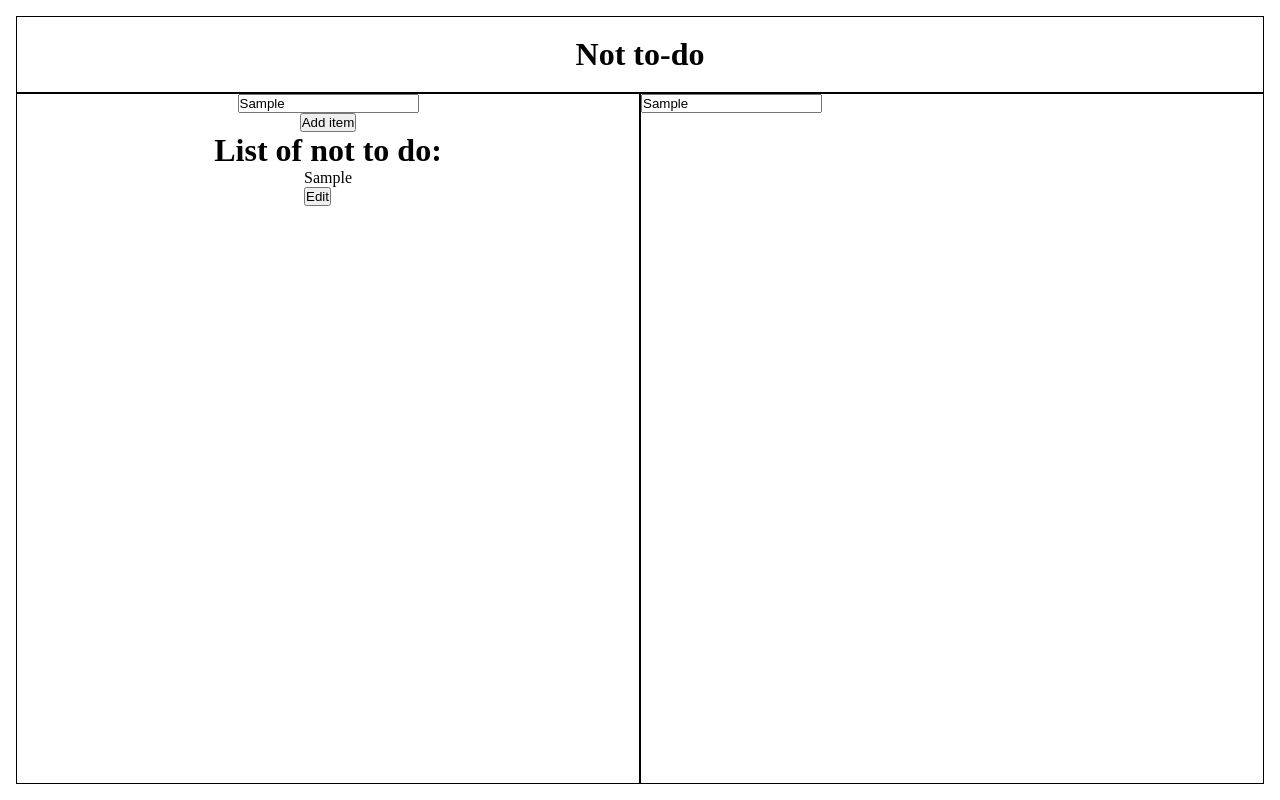
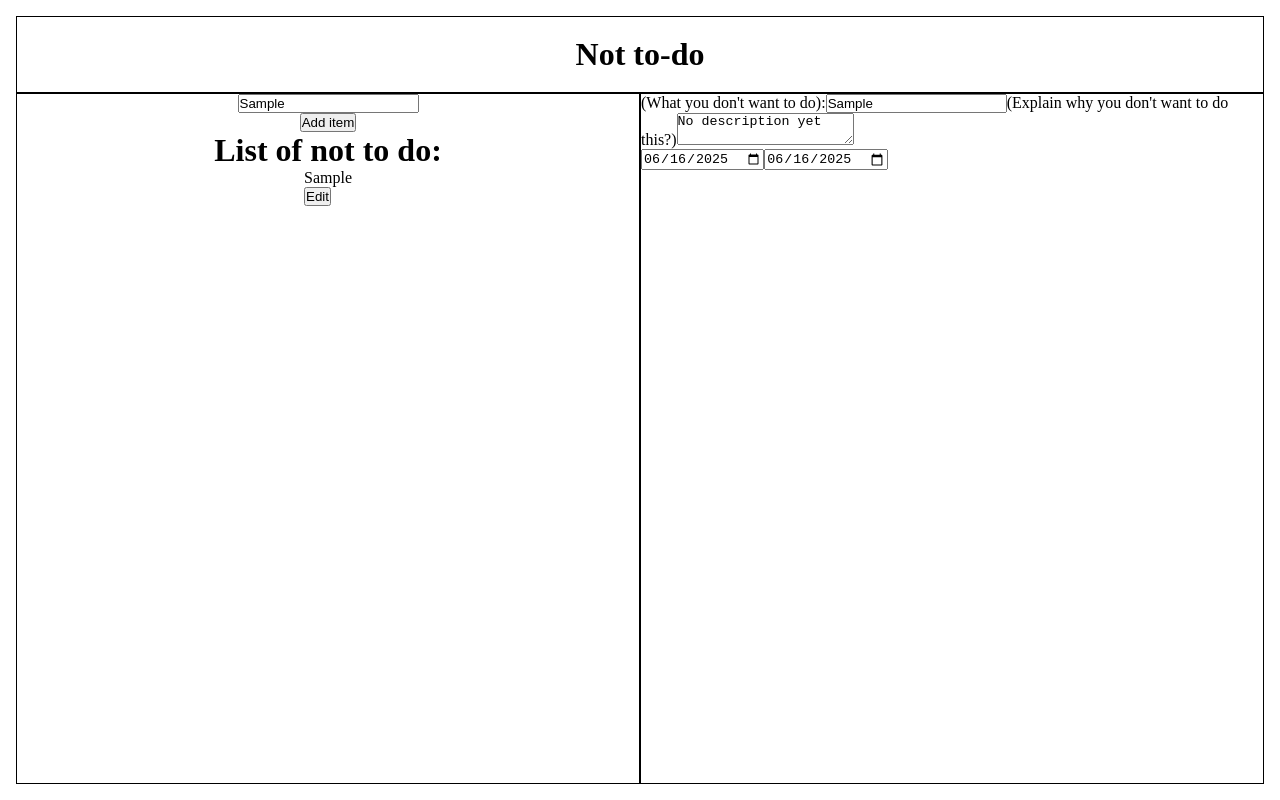
Before and after one commit to WenardKen57/react-basic-todo, a React (Vite) app: page / in a window 1280 px wide. Both pictures are taken after typing "Sample" into the empty fields and a click on the button "Add item". Built offline with nearby package versions, Linux system fonts and the light colour scheme.

Commit message:
Add item description, startDate, endDate

```diff
--- a/src/components/Item.jsx
+++ b/src/components/Item.jsx
@@ -1,6 +1,6 @@
 function Item({ children, handleItemSelect, id }) {
   return (
-    <div id={id}>
+    <div id={id} className="item">
       <li onClick={handleItemSelect}>{children}</li>
       <button onClick={handleItemSelect}>Edit</button>
     </div>
--- a/src/components/ItemEditDetails.jsx
+++ b/src/components/ItemEditDetails.jsx
@@ -7,16 +7,87 @@ function ItemEditDetails({ list, setList, children }) {
     setList(updatedList);
   }
 
+  function handleItemDescription(event) {
+    const updatedList = list.map((item) =>
+      item.id === children ? { ...item, description: event.target.value } : item
+    );
+
+    setList(updatedList);
+  }
+
+  function handleItemStartDate(event) {
+    const updatedList = list.map((item) =>
+      item.id === children ? { ...item, startDate: event.target.value } : item
+    );
+
+    setList(updatedList);
+  }
+
+  function handleItemEndDate(event) {
+    const updatedList = list.map((item) =>
+      item.id === children ? { ...item, endDate: event.target.value } : item
+    );
+
+    setList(updatedList);
+  }
+
   function findItem(id) {
     return list.find((item) => item.id === id);
   }
 
+  function formatDate(date) {
+    const year = date.getFullYear();
+    const month = String(date.getMonth() + 1).padStart(2, "0"); // Months are zero-indexed
+    const day = String(date.getDate()).padStart(2, "0");
+    return `${year}-${month}-${day}`;
+  }
+
   return (
-    <input
-      type="text"
-      value={findItem(children).itemTitle}
-      onChange={handleItemTitle}
-    />
+    <form action="">
+      <label htmlFor="itemTitle">(What you don't want to do):</label>
+      <input
+        type="text"
+        id="itemTitle"
+        value={findItem(children).itemTitle}
+        onChange={handleItemTitle}
+      />
+      <label htmlFor="itemDescription">
+        (Explain why you don't want to do this?)
+      </label>
+      <textarea
+        type="text"
+        id="itemDescription"
+        value={
+          findItem(children).description
+            ? findItem(children).description
+            : "No description yet"
+        }
+        onChange={handleItemDescription}
+      ></textarea>
+      <div className="itemDate">
+        <input
+          type="date"
+          className="itemStartDate"
+          value={
+            findItem(children).startDate
+              ? findItem(children).startDate
+              : formatDate(new Date())
+          }
+          onChange={handleItemStartDate}
+        />
+
+        <input
+          type="date"
+          className="itemEndDate"
+          value={
+            findItem(children).endDate
+              ? findItem(children).endDate
+              : formatDate(new Date())
+          }
+          onChange={handleItemEndDate}
+        />
+      </div>
+    </form>
   );
 }
 
--- a/src/components/LeftPanel.jsx
+++ b/src/components/LeftPanel.jsx
@@ -21,7 +21,11 @@ function LeftPanel({
     const generatedID = crypto.randomUUID();
     handleCurrentItemFocus(generatedID);
     setList((prevList) => {
-      return [...prevList, { id: generatedID, itemTitle: itemInputValue }];
+      if (itemInputValue === "") {
+        return [...prevList];
+      } else {
+        return [...prevList, { id: generatedID, itemTitle: itemInputValue }];
+      }
     });
   }
 
```
